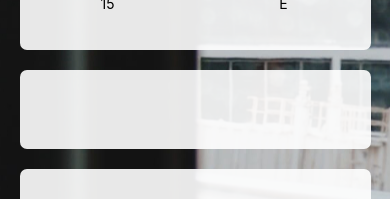
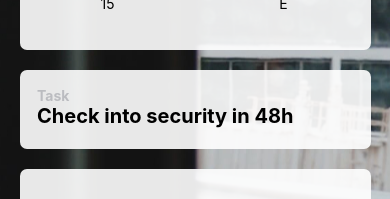
Before and after one commit to raghavpillai/AAssistant, a React Native app in the folder client/: screen /Status in a window 390 px wide. Shown: the part 272-471 px from the top of the page. Built offline with nearby package versions, Linux system fonts and the light colour scheme.

Commit message:
Update LandingPage.js

```diff
--- a/client/screens/LandingPage.js
+++ b/client/screens/LandingPage.js
@@ -22,7 +22,12 @@ const LandingPage = () => (
 
       <View style={styles.widget}><Widget /></View>
 
-      <View style={styles.task}></View>
+      <View style={styles.task}>
+        <View style={[styles.spacersm, styles.row]}>
+          <Text style={[styles.light, styles.bold]}>Task</Text>
+          <Text style={[styles.bold, styles.major]}>Check into security in 48h</Text>
+        </View>
+      </View>
 
       <View style={styles.card}></View>
 
@@ -81,7 +86,25 @@ const styles = StyleSheet.create({
     width: '90%',
     backgroundColor: 'rgba(255, 255, 255, 0.9)',
     borderRadius: 7,
-  }
+  },
+  col: {
+    display: 'flex',
+    flexDirection: 'column',
+  },
+  bold: {
+    fontWeight: 'bold'
+  },
+  spacersm: {
+      marginTop: '5%',
+      marginLeft: '5%'
+  },
+  light: {
+    color: "#bbbcc0"
+  },
+  major: {
+    fontSize: '20px'
+  },
+
 
 });
 
```
